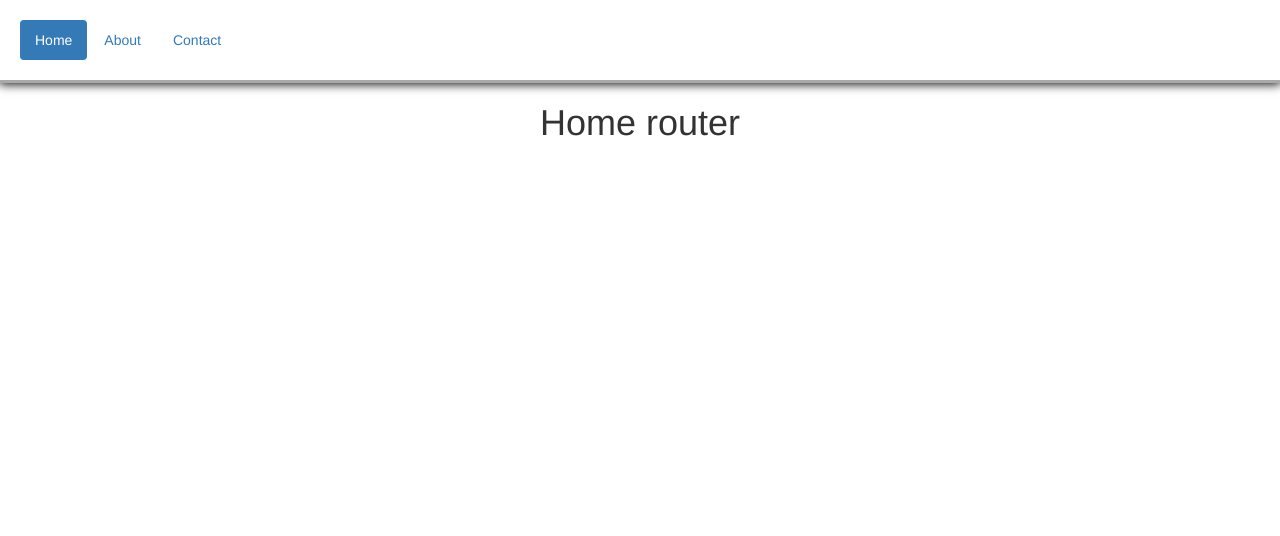
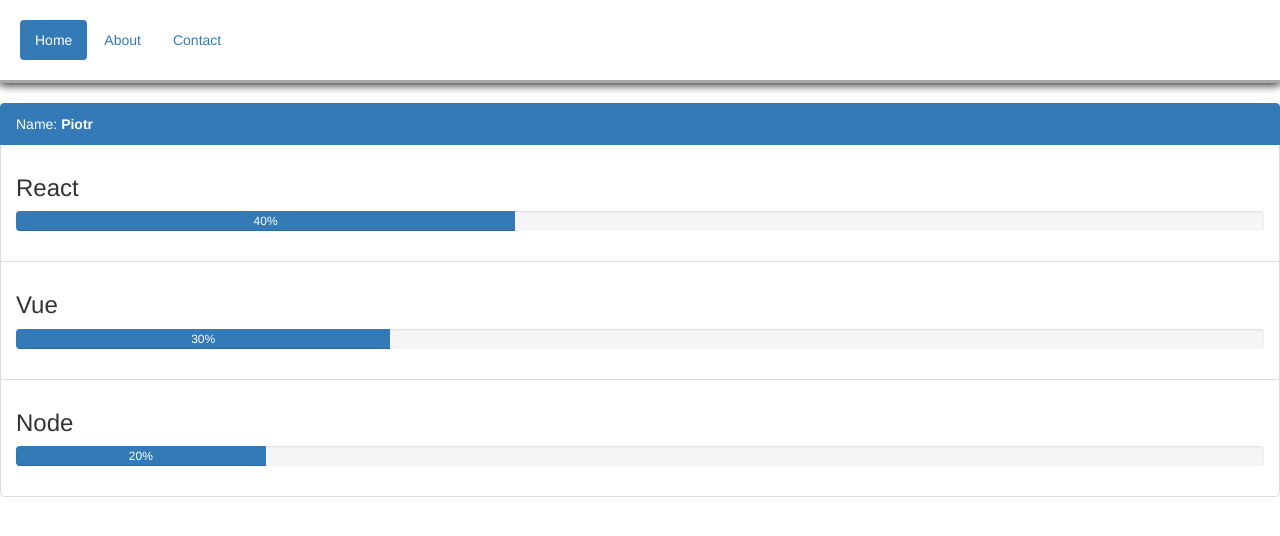
Before and after one commit to PiotrSierant/vue-studying, a Vue app: page / in a window 1280 px wide. Shown: the top 536 px of the page. Built offline with nearby package versions, Linux system fonts and the light colour scheme.

Commit message:
vuex and store

```diff
--- a/src/store/index.js
+++ b/src/store/index.js
@@ -5,6 +5,12 @@ Vue.use(Vuex)
 
 export default new Vuex.Store({
   state: {
+    user: {
+      name: 'Piotr',
+      react: 40,
+      vue: 30,
+      node: 20,
+    }
   },
   getters: {
   },
--- a/src/views/HomeView.vue
+++ b/src/views/HomeView.vue
@@ -1,11 +1,56 @@
 <template>
   <div class="home">
-    <h1>Home router</h1>
+    <div class="list-group margin-top">
+      <li class="list-group-item active">Name: <b>{{name}}</b></li>
+      <li class="list-group-item"><h3>React</h3>
+        <div class="progress">
+              <div class="progress-bar" role="progressbar" aria-valuenow="60" aria-valuemin="0" aria-valuemax="100" :style="{ width: react }">
+              {{react}}
+          </div>
+      </div>
+      </li>
+      <li class="list-group-item"><h3>Vue</h3>
+        <div class="progress">
+              <div class="progress-bar" role="progressbar" aria-valuenow="60" aria-valuemin="0" aria-valuemax="100" :style="{ width: vue }">
+              {{vue}}
+          </div>
+      </div></li>
+      <li class="list-group-item"><h3>Node</h3>
+        <div class="progress">
+              <div class="progress-bar" role="progressbar" aria-valuenow="60" aria-valuemin="0" aria-valuemax="100" :style="{ width: node }">
+              {{node}}
+          </div>
+      </div></li>
+    </div>
   </div>
 </template>
 
 <script>
 export default {
   name: 'HomeView',
+  computed: {
+    name(){
+      return this.$store.state.user.name
+    },
+    react(){
+            return (this.$store.state.user.react) + '%'
+        },
+    vue(){
+            return (this.$store.state.user.vue) + '%'
+        },
+    node(){
+            return (this.$store.state.user.node) + '%'
+        }
+  }
 }
 </script>
+<style>
+  .home {
+    width: 100%;
+    max-width: 1366px;
+  }
+  .margin-top {
+    width: 100%;
+    margin-top: 2rem;
+  }
+</style>
```
